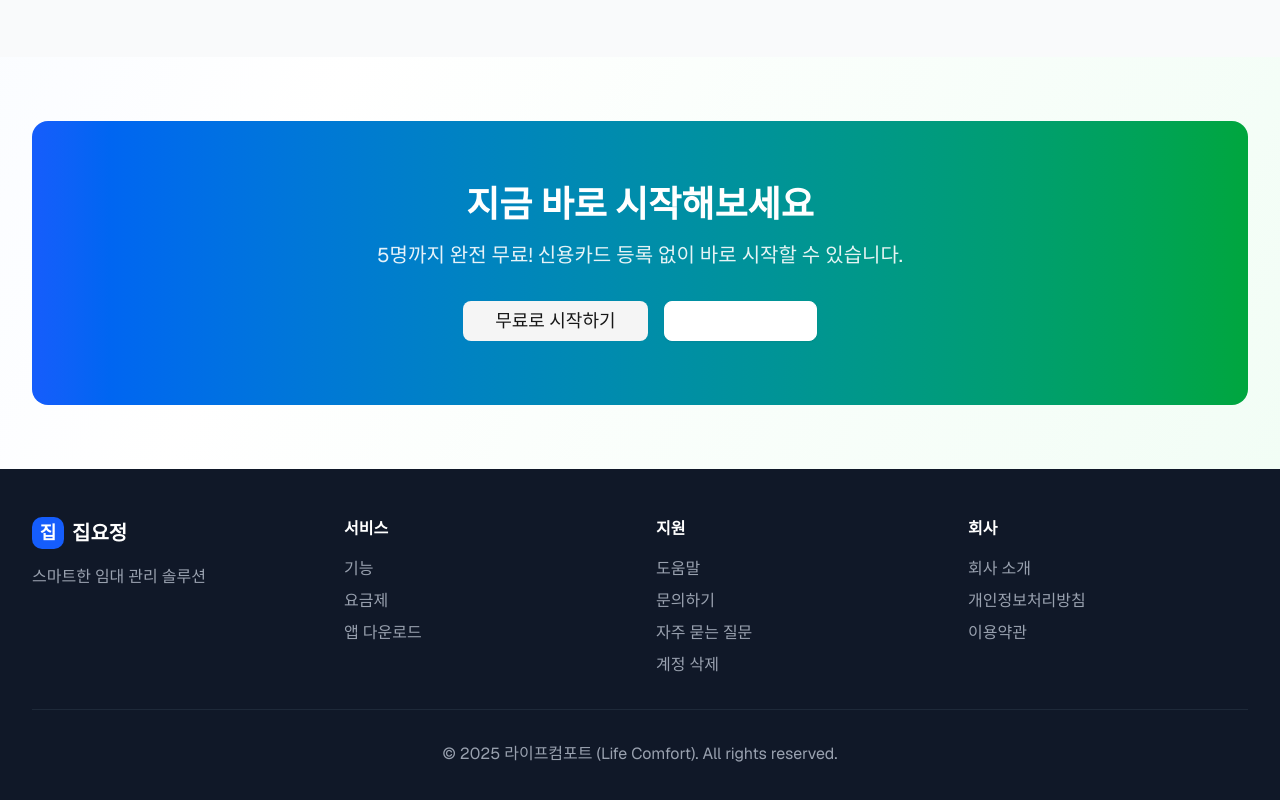
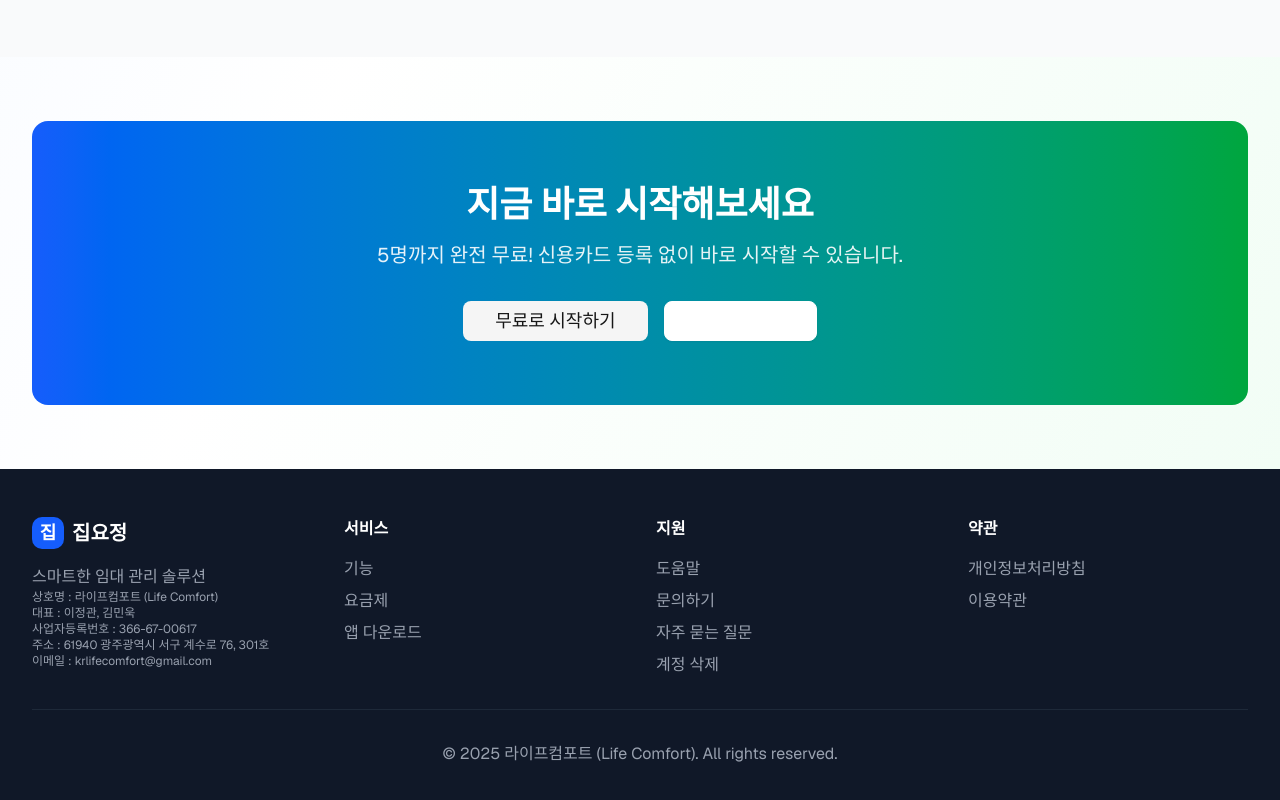
Before and after one commit to BlackDoggo99/zipyojeong-web, a Next.js app: page / in a window 1280 px wide. Shown: the part 1935-2735 px from the top of the page. Built offline with nearby package versions, Linux system fonts and the light colour scheme; no server answers.

Commit message:
Update page.tsx
푸터 수정

```diff
--- a/src/app/page.tsx
+++ b/src/app/page.tsx
@@ -249,6 +249,21 @@ export default function HomePage() {
               <p className="text-gray-400">
                 스마트한 임대 관리 솔루션
               </p>
+              <p className="text-gray-400 text-xs">
+                상호명 : 라이프컴포트 (Life Comfort)
+              </p>
+              <p className="text-gray-400 text-xs">
+                대표 : 이정관, 김민욱
+              </p>
+              <p className="text-gray-400 text-xs">
+                사업자등록번호 : 366-67-00617
+              </p>
+              <p className="text-gray-400 text-xs">
+                주소 : 61940 광주광역시 서구 계수로 76, 301호
+              </p>
+              <p className="text-gray-400 text-xs">
+                이메일 : krlifecomfort@gmail.com
+              </p>
             </div>
 
             <div>
@@ -271,9 +286,8 @@ export default function HomePage() {
             </div>
 
             <div>
-              <h3 className="font-semibold mb-4">회사</h3>
+              <h3 className="font-semibold mb-4">약관</h3>
               <ul className="space-y-2 text-gray-400">
-                <li><Link href="/about" className="hover:text-white transition-colors">회사 소개</Link></li>
                 <li><Link href="/privacy" className="hover:text-white transition-colors">개인정보처리방침</Link></li>
                 <li><Link href="/terms" className="hover:text-white transition-colors">이용약관</Link></li>
               </ul>
```
